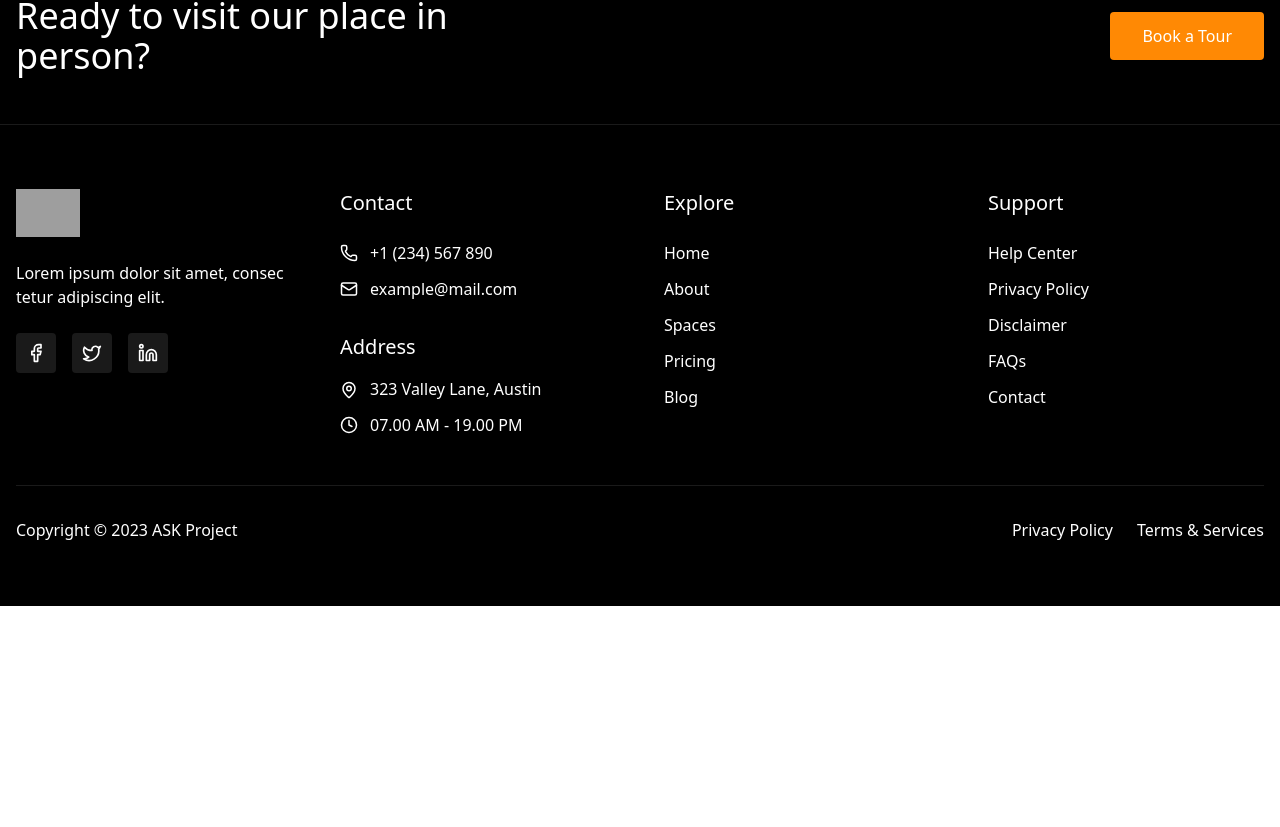
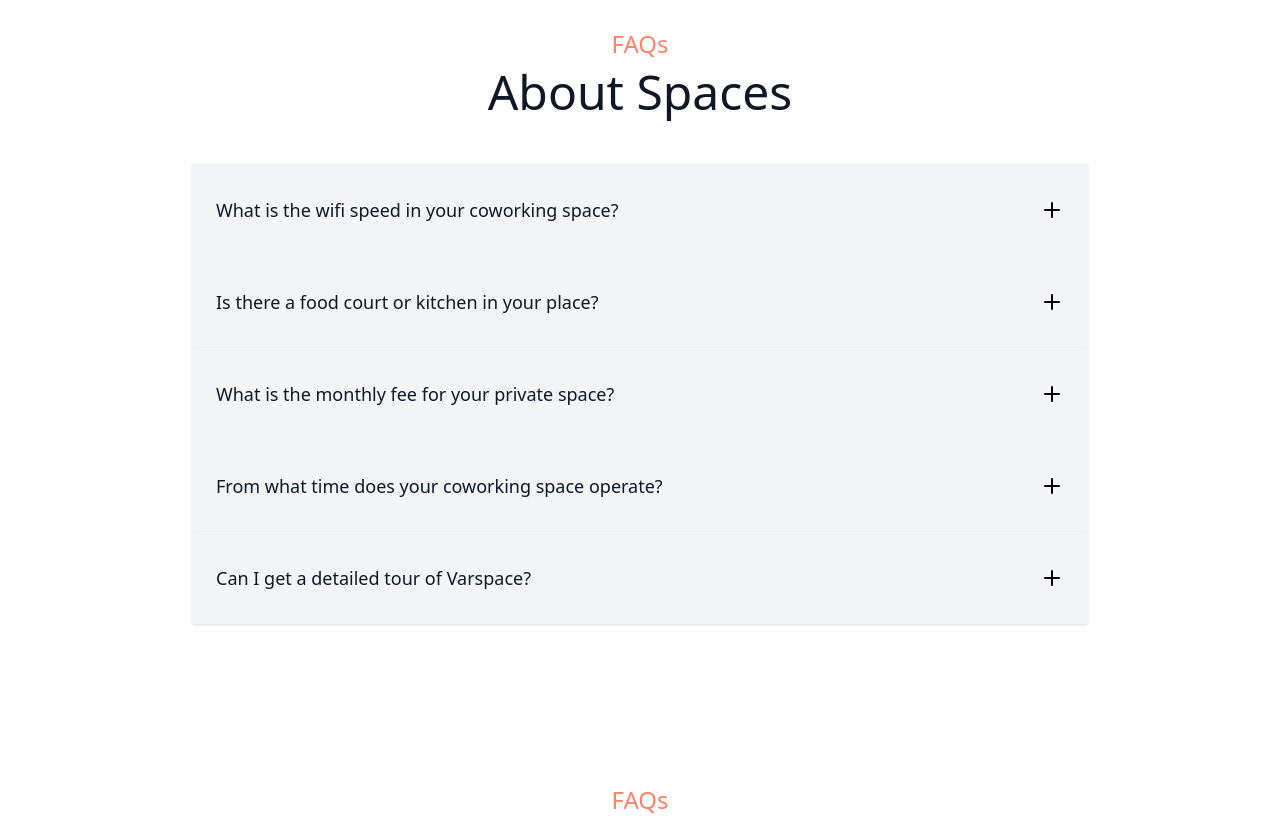
Before and after one commit to medaliabid95/coworking-booking-system, a Next.js app in the folder frontend/: page /faqs in a window 1280 px wide. Shown: the part 532-1359 px from the top of the page. Before the commit the page ends 1138 px from the top, so only its background shows below. Built offline with nearby package versions, Linux system fonts and the light colour scheme; grey boxes are pictures that could not be loaded.

Commit message:
FAQs page done

```diff
--- /dev/null
+++ b/frontend/app/components/FAQsV2.tsx
@@ -0,0 +1,77 @@
+'use client'
+import React, { useState } from 'react';
+import { Plus, Minus } from 'lucide-react';
+
+const faqs = [
+  {
+    question: 'What is the wifi speed in your coworking space?',
+    answer: 'Donec bibendum arcu in suscipit lobortis. In malesuada, nunc eu tempus suscipit, purus diam feugiat dui, eu convallis dolor neque vitae elit. In at imperdiet mauris. Vivamus non dui gravida, congue odio quis, lacinia justo. Pellentesque ultrices orci ac lectus sagittis.'
+  },
+  {
+    question: 'Is there a food court or kitchen in your place?',
+    answer: 'Donec bibendum arcu in suscipit lobortis. In malesuada, nunc eu tempus suscipit, purus diam feugiat dui, eu convallis dolor neque vitae elit. In at imperdiet mauris. Vivamus non dui gravida, congue odio quis, lacinia justo. Pellentesque ultrices orci ac lectus sagittis.'
+  },
+  {
+    question: 'What is the monthly fee for your private space?',
+    answer: 'Donec bibendum arcu in suscipit lobortis. In malesuada, nunc eu tempus suscipit, purus diam feugiat dui, eu convallis dolor neque vitae elit. In at imperdiet mauris. Vivamus non dui gravida, congue odio quis, lacinia justo. Pellentesque ultrices orci ac lectus sagittis.'
+  },
+  {
+    question: 'From what time does your coworking space operate?',
+    answer: 'Donec bibendum arcu in suscipit lobortis. In malesuada, nunc eu tempus suscipit, purus diam feugiat dui, eu convallis dolor neque vitae elit. In at imperdiet mauris. Vivamus non dui gravida, congue odio quis, lacinia justo. Pellentesque ultrices orci ac lectus sagittis.'
+  },
+  {
+    question: 'Can I get a detailed tour of Varspace?',
+    answer: 'Donec bibendum arcu in suscipit lobortis. In malesuada, nunc eu tempus suscipit, purus diam feugiat dui, eu convallis dolor neque vitae elit. In at imperdiet mauris. Vivamus non dui gravida, congue odio quis, lacinia justo. Pellentesque ultrices orci ac lectus sagittis.'
+  }
+];
+
+export default function FAQsV2({ title }: { title: string }) {
+
+  const [openFaq, setOpenFaq] = useState<number | null>(null);
+
+  return (
+    <section className="py-20 bg-white">
+      <div className="container mx-auto px-4">
+
+        {/* Header */}
+        <div className="text-center mb-12">
+          <p className="text-2xl text-[#ff836b] mb-2">FAQs</p>
+          <h2 className="text-4xl lg:text-5xl text-gray-900">
+            {title}
+          </h2>
+        </div>
+
+        {/* FAQ Box */}
+        <div className="max-w-4xl mx-auto space-y-0">
+          {faqs.map((faq, index) => (
+            <div
+              key={index}
+              className="bg-gray-100 rounded-none shadow-sm w-full py-2"
+            >
+              <button
+                onClick={() => setOpenFaq(openFaq === index ? null : index)}
+                className="w-full px-6 py-6 flex items-center justify-between text-left"
+              >
+                <span className="text-lg text-gray-900">
+                  {faq.question}
+                </span>
+                {openFaq === index ? (
+                  <Minus className="w-6 h-6 text-black" />
+                ) : (
+                  <Plus className="w-6 h-6 text-black" />
+                )}
+              </button>
+
+              {openFaq === index && (
+                <div className="px-6 pb-6">
+                  <p className="text-gray-600 leading-relaxed">{faq.answer}</p>
+                </div>
+              )}
+            </div>
+          ))}
+        </div>
+
+      </div>
+    </section>
+  );
+}
--- a/frontend/app/faqs/page.tsx
+++ b/frontend/app/faqs/page.tsx
@@ -2,6 +2,7 @@ import Header from "../components/Header";
 import Footer from "../components/Footer";
 import Link from "next/link";
 import { ChevronRight } from "lucide-react";
+import FAQsV2 from "../components/FAQsV2";
 
 
 
@@ -31,6 +32,9 @@ export default function FAQsPage() {
       </div>
     </section>
 
+      <FAQsV2 title="About Spaces" />
+      <FAQsV2 title="About Payment" />
+      <FAQsV2 title="Other Questions" />
      <Footer />
 
     </>
```
